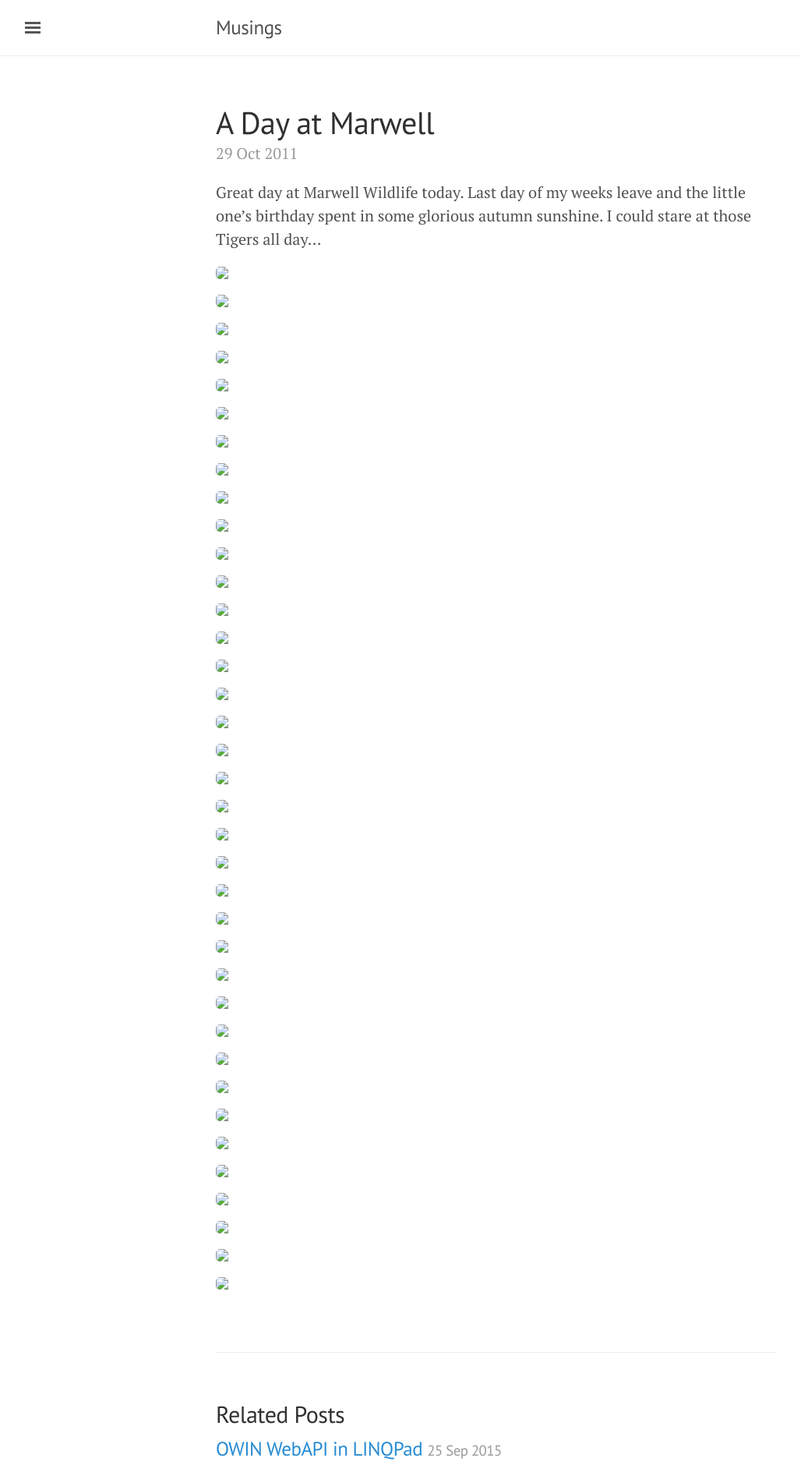
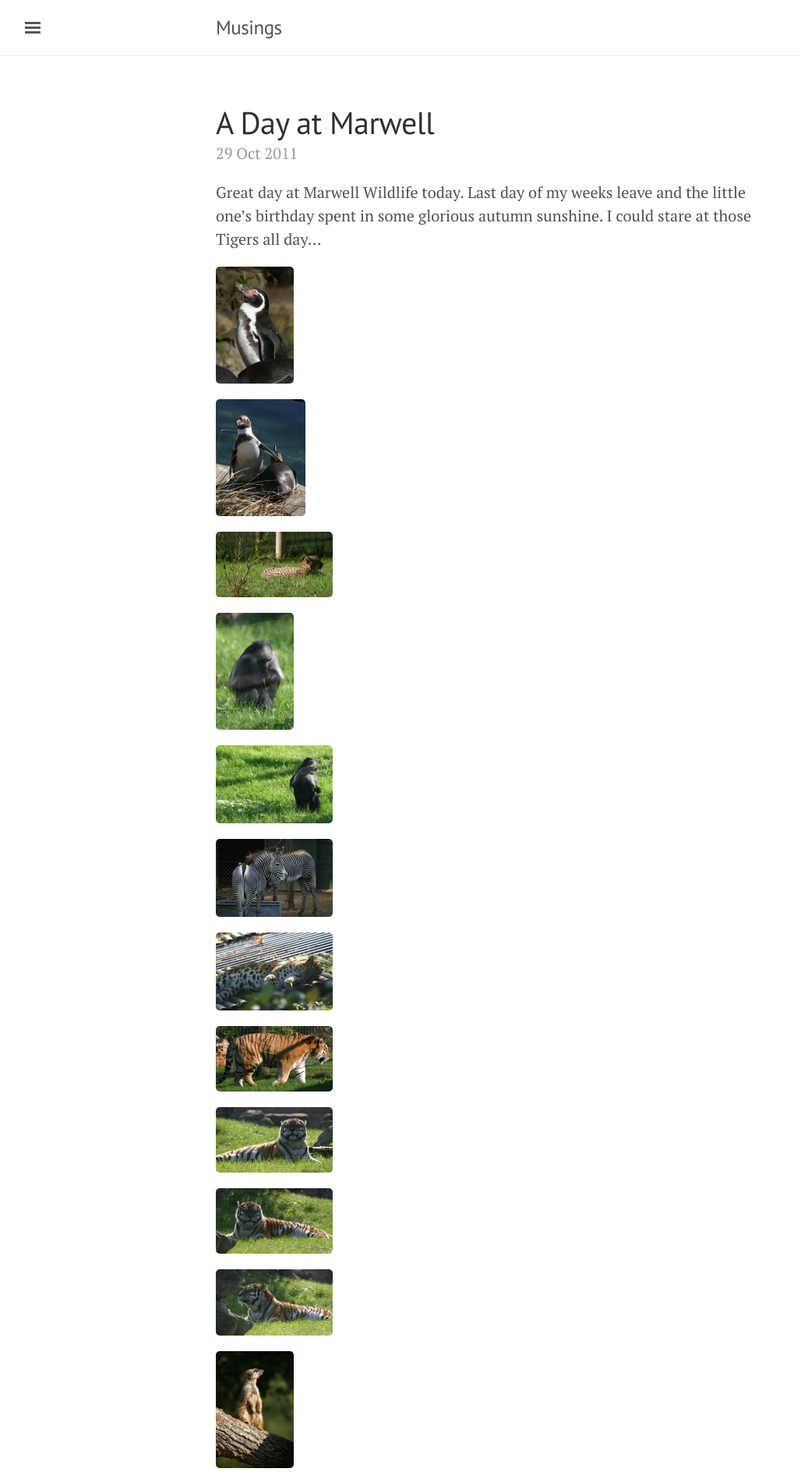
Before and after one commit to incongruousm/blog, a Jekyll site: the page built from _posts/2011-10-29-marwell-10-2011.md, in a window 1280 px wide. Shown: the top 1888 px of the page at 78% size, without its empty margins (3-1031 px from the left). Built offline with Jekyll 4.4.1, drawn with Linux system fonts in a browser that asks for light colours.

Commit message:
Missed one

```diff
--- a/_posts/2011-10-29-marwell-10-2011.md
+++ b/_posts/2011-10-29-marwell-10-2011.md
@@ -8,41 +8,41 @@ tags:   family
 Great day at Marwell Wildlife today. Last day of my weeks leave and the little one's birthday spent in some glorious autumn sunshine. I could stare at those Tigers all day...
 
 <div class="galleria">
-   <a href="marwell-10-2011/image-001.jpg"><img src="marwell-10-2011/image-001-thumb.jpg" data-title="" /></a>
-   <a href="marwell-10-2011/image-002.jpg"><img src="marwell-10-2011/image-002-thumb.jpg" data-title="" /></a>
-   <a href="marwell-10-2011/image-003.jpg"><img src="marwell-10-2011/image-003-thumb.jpg" data-title="" /></a>
-   <a href="marwell-10-2011/image-004.jpg"><img src="marwell-10-2011/image-004-thumb.jpg" data-title="" /></a>
-   <a href="marwell-10-2011/image-005.jpg"><img src="marwell-10-2011/image-005-thumb.jpg" data-title="" /></a>
-   <a href="marwell-10-2011/image-006.jpg"><img src="marwell-10-2011/image-006-thumb.jpg" data-title="" /></a>
-   <a href="marwell-10-2011/image-007.jpg"><img src="marwell-10-2011/image-007-thumb.jpg" data-title="" /></a>
-   <a href="marwell-10-2011/image-008.jpg"><img src="marwell-10-2011/image-008-thumb.jpg" data-title="" /></a>
-   <a href="marwell-10-2011/image-009.jpg"><img src="marwell-10-2011/image-009-thumb.jpg" data-title="" /></a>
-   <a href="marwell-10-2011/image-010.jpg"><img src="marwell-10-2011/image-010-thumb.jpg" data-title="" /></a>
-   <a href="marwell-10-2011/image-011.jpg"><img src="marwell-10-2011/image-011-thumb.jpg" data-title="" /></a>
-   <a href="marwell-10-2011/image-012.jpg"><img src="marwell-10-2011/image-012-thumb.jpg" data-title="" /></a>
-   <a href="marwell-10-2011/image-013.jpg"><img src="marwell-10-2011/image-013-thumb.jpg" data-title="" /></a>
-   <a href="marwell-10-2011/image-014.jpg"><img src="marwell-10-2011/image-014-thumb.jpg" data-title="" /></a>
-   <a href="marwell-10-2011/image-015.jpg"><img src="marwell-10-2011/image-015-thumb.jpg" data-title="" /></a>
-   <a href="marwell-10-2011/image-016.jpg"><img src="marwell-10-2011/image-016-thumb.jpg" data-title="" /></a>
-   <a href="marwell-10-2011/image-017.jpg"><img src="marwell-10-2011/image-017-thumb.jpg" data-title="" /></a>
-   <a href="marwell-10-2011/image-018.jpg"><img src="marwell-10-2011/image-018-thumb.jpg" data-title="" /></a>
-   <a href="marwell-10-2011/image-019.jpg"><img src="marwell-10-2011/image-019-thumb.jpg" data-title="" /></a>
-   <a href="marwell-10-2011/image-020.jpg"><img src="marwell-10-2011/image-020-thumb.jpg" data-title="" /></a>
-   <a href="marwell-10-2011/image-021.jpg"><img src="marwell-10-2011/image-021-thumb.jpg" data-title="" /></a>
-   <a href="marwell-10-2011/image-022.jpg"><img src="marwell-10-2011/image-022-thumb.jpg" data-title="" /></a>
-   <a href="marwell-10-2011/image-023.jpg"><img src="marwell-10-2011/image-023-thumb.jpg" data-title="" /></a>
-   <a href="marwell-10-2011/image-024.jpg"><img src="marwell-10-2011/image-024-thumb.jpg" data-title="" /></a>
-   <a href="marwell-10-2011/image-025.jpg"><img src="marwell-10-2011/image-025-thumb.jpg" data-title="" /></a>
-   <a href="marwell-10-2011/image-026.jpg"><img src="marwell-10-2011/image-026-thumb.jpg" data-title="" /></a>
-   <a href="marwell-10-2011/image-027.jpg"><img src="marwell-10-2011/image-027-thumb.jpg" data-title="" /></a>
-   <a href="marwell-10-2011/image-028.jpg"><img src="marwell-10-2011/image-028-thumb.jpg" data-title="" /></a>
-   <a href="marwell-10-2011/image-029.jpg"><img src="marwell-10-2011/image-029-thumb.jpg" data-title="" /></a>
-   <a href="marwell-10-2011/image-030.jpg"><img src="marwell-10-2011/image-030-thumb.jpg" data-title="" /></a>
-   <a href="marwell-10-2011/image-031.jpg"><img src="marwell-10-2011/image-031-thumb.jpg" data-title="" /></a>
-   <a href="marwell-10-2011/image-032.jpg"><img src="marwell-10-2011/image-032-thumb.jpg" data-title="" /></a>
-   <a href="marwell-10-2011/image-033.jpg"><img src="marwell-10-2011/image-033-thumb.jpg" data-title="" /></a>
-   <a href="marwell-10-2011/image-034.jpg"><img src="marwell-10-2011/image-034-thumb.jpg" data-title="" /></a>
-   <a href="marwell-10-2011/image-035.jpg"><img src="marwell-10-2011/image-035-thumb.jpg" data-title="" /></a>
-   <a href="marwell-10-2011/image-036.jpg"><img src="marwell-10-2011/image-036-thumb.jpg" data-title="" /></a>
-   <a href="marwell-10-2011/image-037.jpg"><img src="marwell-10-2011/image-037-thumb.jpg" data-title="" /></a>
+   <a href="/public/photos/marwell-10-2011/image-001.jpg"><img src="/public/photos/marwell-10-2011/image-001-thumb.jpg" data-title="" /></a>
+   <a href="/public/photos/marwell-10-2011/image-002.jpg"><img src="/public/photos/marwell-10-2011/image-002-thumb.jpg" data-title="" /></a>
+   <a href="/public/photos/marwell-10-2011/image-003.jpg"><img src="/public/photos/marwell-10-2011/image-003-thumb.jpg" data-title="" /></a>
+   <a href="/public/photos/marwell-10-2011/image-004.jpg"><img src="/public/photos/marwell-10-2011/image-004-thumb.jpg" data-title="" /></a>
+   <a href="/public/photos/marwell-10-2011/image-005.jpg"><img src="/public/photos/marwell-10-2011/image-005-thumb.jpg" data-title="" /></a>
+   <a href="/public/photos/marwell-10-2011/image-006.jpg"><img src="/public/photos/marwell-10-2011/image-006-thumb.jpg" data-title="" /></a>
+   <a href="/public/photos/marwell-10-2011/image-007.jpg"><img src="/public/photos/marwell-10-2011/image-007-thumb.jpg" data-title="" /></a>
+   <a href="/public/photos/marwell-10-2011/image-008.jpg"><img src="/public/photos/marwell-10-2011/image-008-thumb.jpg" data-title="" /></a>
+   <a href="/public/photos/marwell-10-2011/image-009.jpg"><img src="/public/photos/marwell-10-2011/image-009-thumb.jpg" data-title="" /></a>
+   <a href="/public/photos/marwell-10-2011/image-010.jpg"><img src="/public/photos/marwell-10-2011/image-010-thumb.jpg" data-title="" /></a>
+   <a href="/public/photos/marwell-10-2011/image-011.jpg"><img src="/public/photos/marwell-10-2011/image-011-thumb.jpg" data-title="" /></a>
+   <a href="/public/photos/marwell-10-2011/image-012.jpg"><img src="/public/photos/marwell-10-2011/image-012-thumb.jpg" data-title="" /></a>
+   <a href="/public/photos/marwell-10-2011/image-013.jpg"><img src="/public/photos/marwell-10-2011/image-013-thumb.jpg" data-title="" /></a>
+   <a href="/public/photos/marwell-10-2011/image-014.jpg"><img src="/public/photos/marwell-10-2011/image-014-thumb.jpg" data-title="" /></a>
+   <a href="/public/photos/marwell-10-2011/image-015.jpg"><img src="/public/photos/marwell-10-2011/image-015-thumb.jpg" data-title="" /></a>
+   <a href="/public/photos/marwell-10-2011/image-016.jpg"><img src="/public/photos/marwell-10-2011/image-016-thumb.jpg" data-title="" /></a>
+   <a href="/public/photos/marwell-10-2011/image-017.jpg"><img src="/public/photos/marwell-10-2011/image-017-thumb.jpg" data-title="" /></a>
+   <a href="/public/photos/marwell-10-2011/image-018.jpg"><img src="/public/photos/marwell-10-2011/image-018-thumb.jpg" data-title="" /></a>
+   <a href="/public/photos/marwell-10-2011/image-019.jpg"><img src="/public/photos/marwell-10-2011/image-019-thumb.jpg" data-title="" /></a>
+   <a href="/public/photos/marwell-10-2011/image-020.jpg"><img src="/public/photos/marwell-10-2011/image-020-thumb.jpg" data-title="" /></a>
+   <a href="/public/photos/marwell-10-2011/image-021.jpg"><img src="/public/photos/marwell-10-2011/image-021-thumb.jpg" data-title="" /></a>
+   <a href="/public/photos/marwell-10-2011/image-022.jpg"><img src="/public/photos/marwell-10-2011/image-022-thumb.jpg" data-title="" /></a>
+   <a href="/public/photos/marwell-10-2011/image-023.jpg"><img src="/public/photos/marwell-10-2011/image-023-thumb.jpg" data-title="" /></a>
+   <a href="/public/photos/marwell-10-2011/image-024.jpg"><img src="/public/photos/marwell-10-2011/image-024-thumb.jpg" data-title="" /></a>
+   <a href="/public/photos/marwell-10-2011/image-025.jpg"><img src="/public/photos/marwell-10-2011/image-025-thumb.jpg" data-title="" /></a>
+   <a href="/public/photos/marwell-10-2011/image-026.jpg"><img src="/public/photos/marwell-10-2011/image-026-thumb.jpg" data-title="" /></a>
+   <a href="/public/photos/marwell-10-2011/image-027.jpg"><img src="/public/photos/marwell-10-2011/image-027-thumb.jpg" data-title="" /></a>
+   <a href="/public/photos/marwell-10-2011/image-028.jpg"><img src="/public/photos/marwell-10-2011/image-028-thumb.jpg" data-title="" /></a>
+   <a href="/public/photos/marwell-10-2011/image-029.jpg"><img src="/public/photos/marwell-10-2011/image-029-thumb.jpg" data-title="" /></a>
+   <a href="/public/photos/marwell-10-2011/image-030.jpg"><img src="/public/photos/marwell-10-2011/image-030-thumb.jpg" data-title="" /></a>
+   <a href="/public/photos/marwell-10-2011/image-031.jpg"><img src="/public/photos/marwell-10-2011/image-031-thumb.jpg" data-title="" /></a>
+   <a href="/public/photos/marwell-10-2011/image-032.jpg"><img src="/public/photos/marwell-10-2011/image-032-thumb.jpg" data-title="" /></a>
+   <a href="/public/photos/marwell-10-2011/image-033.jpg"><img src="/public/photos/marwell-10-2011/image-033-thumb.jpg" data-title="" /></a>
+   <a href="/public/photos/marwell-10-2011/image-034.jpg"><img src="/public/photos/marwell-10-2011/image-034-thumb.jpg" data-title="" /></a>
+   <a href="/public/photos/marwell-10-2011/image-035.jpg"><img src="/public/photos/marwell-10-2011/image-035-thumb.jpg" data-title="" /></a>
+   <a href="/public/photos/marwell-10-2011/image-036.jpg"><img src="/public/photos/marwell-10-2011/image-036-thumb.jpg" data-title="" /></a>
+   <a href="/public/photos/marwell-10-2011/image-037.jpg"><img src="/public/photos/marwell-10-2011/image-037-thumb.jpg" data-title="" /></a>
 </div>
```
